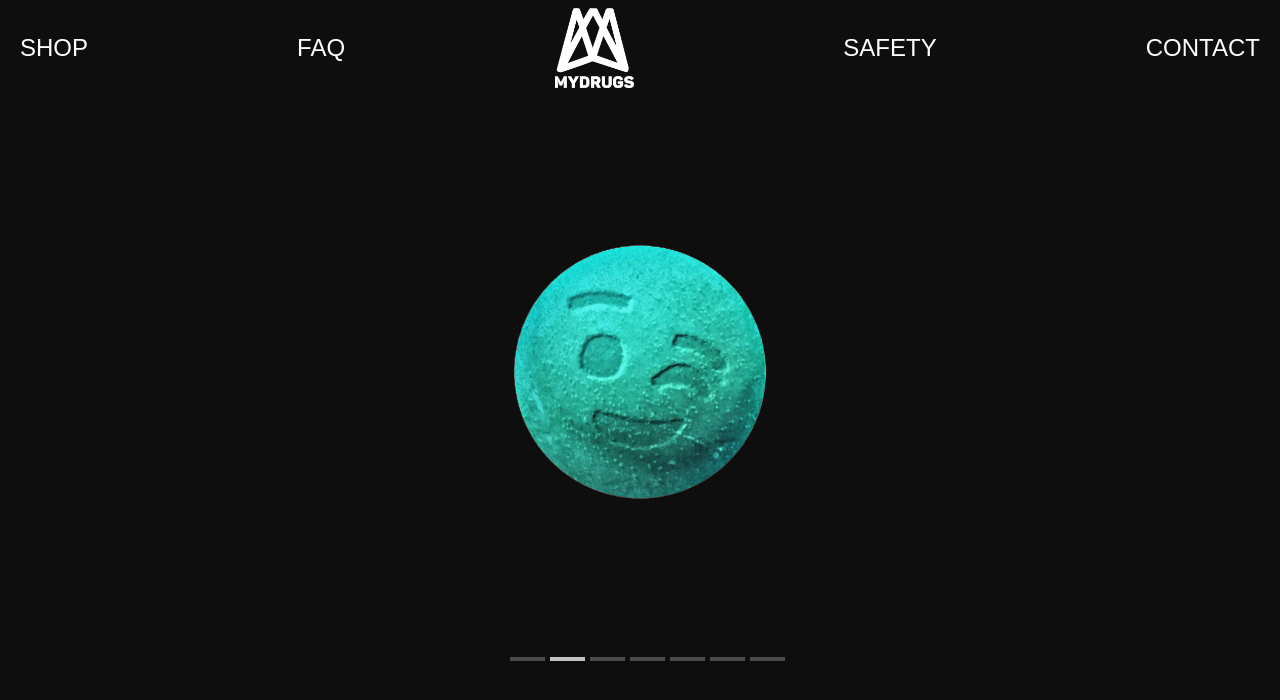
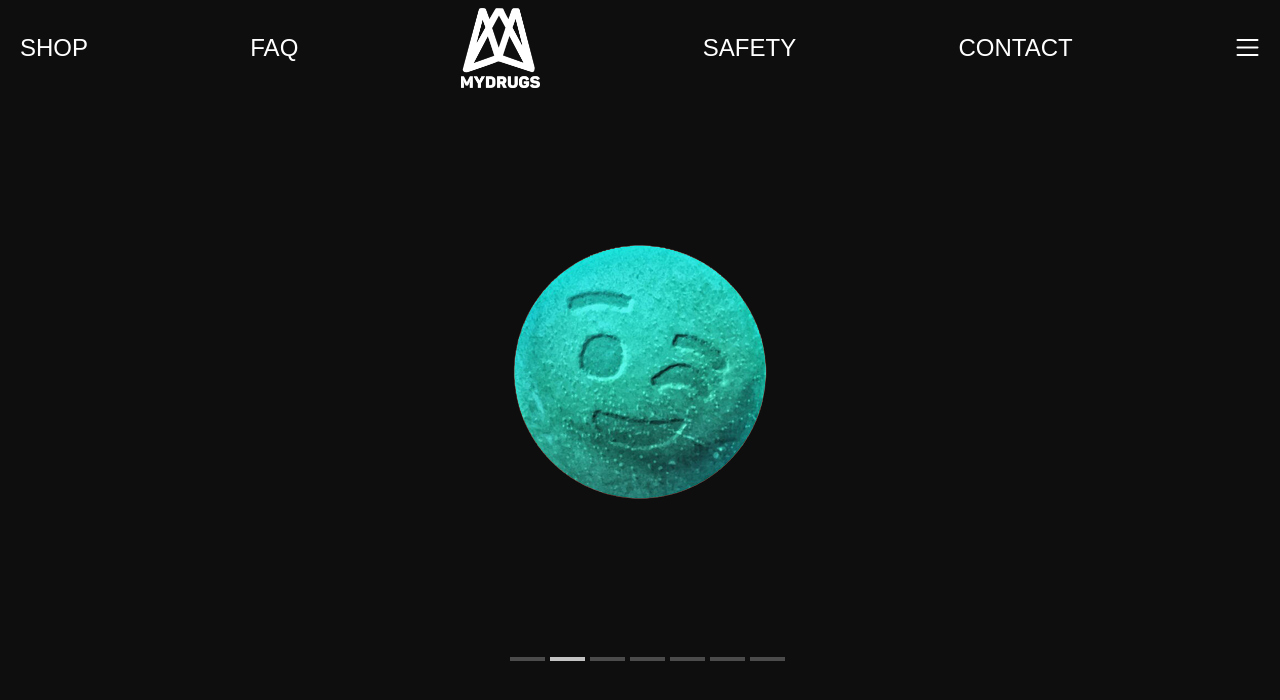
Before and after one commit to rodrigojsdeveloper/mydrugs, a React (Vite) app: page / in a window 1280 px wide. Shown: the top 700 px of the page. Built offline with nearby package versions, Linux system fonts and the light colour scheme.

Commit message:
feat: add LateralMenu component

```diff
--- a/src/components/Header/index.tsx
+++ b/src/components/Header/index.tsx
@@ -1,10 +1,8 @@
-import menu from "../../assets/icons8-menu-arredondado-50.png";
+import { LateralMenu } from "../LateralMenu";
 import logo from "../../assets/mydrugs.png";
 import { Container } from "./style";
 
 const Header = () => {
-  const width = window.screen.width;
-
   return (
     <Container>
       <a>SHOP</a>
@@ -12,7 +10,8 @@ const Header = () => {
       <img src={logo} alt="My Drugs" className="logo" />
       <a>SAFETY</a>
       <a>CONTACT</a>
-      {width <= 768 ? <img src={menu} alt="Menu" className="menu" /> : null}
+
+      <LateralMenu />
     </Container>
   );
 };
--- a/src/components/Header/style.ts
+++ b/src/components/Header/style.ts
@@ -12,10 +12,6 @@ const Container = styled.header`
 
   padding: 20px;
   margin: 0 auto;
-
-  .menu {
-    width: 25px;
-  }
 
   .logo {
     width: 80px;
--- /dev/null
+++ b/src/components/LateralMenu/index.tsx
@@ -0,0 +1,51 @@
+import menu from "../../assets/icons8-menu-arredondado-50.png";
+import x from "../../assets/icons8-excluir-48.png";
+import { Container } from "./style";
+import { useState } from "react";
+
+const LateralMenu = () => {
+  const [openMenuLateral, setOpenMenuLateral] = useState<boolean>(false);
+
+  const [imgClicked, setImgClicked] = useState<boolean>(false);
+
+  return (
+    <Container>
+      <img
+        src={menu}
+        alt="Menu"
+        onClick={() => {
+          setOpenMenuLateral(true);
+          setImgClicked(true);
+        }}
+        style={openMenuLateral ? { display: "none" } : { display: "flex" }}
+      />
+
+      <div
+        className={
+          imgClicked ? (openMenuLateral ? "menuOpen" : "menuClose") : ""
+        }
+      >
+        <div>
+          <img src={x} alt="fechar" onClick={() => setOpenMenuLateral(false)} />
+        </div>
+
+        <div>
+          <a>HOME</a>
+          <a>SHOP</a>
+          <a>FAQ</a>
+          <a>SAFETY</a>
+          <a>CONTACT</a>
+        </div>
+
+        <div>
+          <p>LOGGED IN AS</p>
+          <h2>ADM</h2>
+
+          <a>ADMIN PAINEL</a>
+        </div>
+      </div>
+    </Container>
+  );
+};
+
+export { LateralMenu };
--- /dev/null
+++ b/src/components/LateralMenu/style.ts
@@ -0,0 +1,122 @@
+import styled, { keyframes } from "styled-components";
+
+const menuOpen = keyframes`
+  from {
+    transform: translateX(100%);
+  }
+  to {
+    transform: translateX(0);
+  }
+`;
+
+const menuClose = keyframes`
+  from {
+    transform: translateX(0);
+  }
+  to {
+    transform: translateX(100%);
+  }
+`;
+
+const Container = styled.div`
+  .menuOpen,
+  .menuClose {
+    display: block;
+  }
+
+  .menuOpen {
+    animation: ${menuOpen} 0.3s ease-in;
+  }
+
+  .menuClose {
+    animation: ${menuClose} 0.3s ease-out forwards;
+  }
+
+  & > img {
+    width: 25px;
+  }
+
+  & > div {
+    width: 70%;
+    height: 100vh;
+
+    position: fixed;
+    top: 0;
+    right: 0;
+    z-index: 2000;
+
+    display: none;
+    background-color: var(--shadow);
+
+    & > div {
+      border-bottom: 1px solid var(--white-fixed);
+    }
+
+    & > div:nth-child(1) {
+      height: 60px;
+
+      display: flex;
+      flex-direction: row;
+      justify-content: flex-end;
+      align-items: center;
+
+      padding: 20px;
+
+      & > img {
+        width: 25px;
+        height: 25px;
+
+        object-fit: contain;
+      }
+    }
+
+    & > div:nth-child(2) {
+      display: flex;
+      flex-direction: column;
+      align-items: flex-end;
+
+      padding: 25px 20px 0 20px;
+
+      & > a {
+        font-weight: 600;
+        font-size: 24px;
+        line-height: 32px;
+
+        padding-bottom: 25px;
+      }
+    }
+
+    & > div:nth-child(3) {
+      padding: 20px;
+
+      display: flex;
+      flex-direction: column;
+      align-items: flex-end;
+
+      & > p {
+        font-weight: 500;
+        font-size: 12px;
+        line-height: 14px;
+
+        padding-bottom: 5px;
+        color: var(--grey-50);
+      }
+
+      & > h2 {
+        font-weight: 600;
+        font-size: 14px;
+        line-height: 16px;
+
+        padding-bottom: 25px;
+      }
+
+      & > a {
+        font-weight: 600;
+        font-size: 24px;
+        line-height: 32px;
+      }
+    }
+  }
+`;
+
+export { Container };
--- a/src/styles/global.ts
+++ b/src/styles/global.ts
@@ -19,6 +19,9 @@ export default createGlobalStyle`
 		// Colors default
 		--white-fixed: #FFFFFF;
 		--transparent: transparent;
+
+		// Shadows
+		--shadow: rgba(0, 0, 0, 0.95)
 	}
 
   body {
```
Also changed, not shown: src/assets/icons8-excluir-48.png (added), 1 other file (tests, documents, lock files or other folders).
